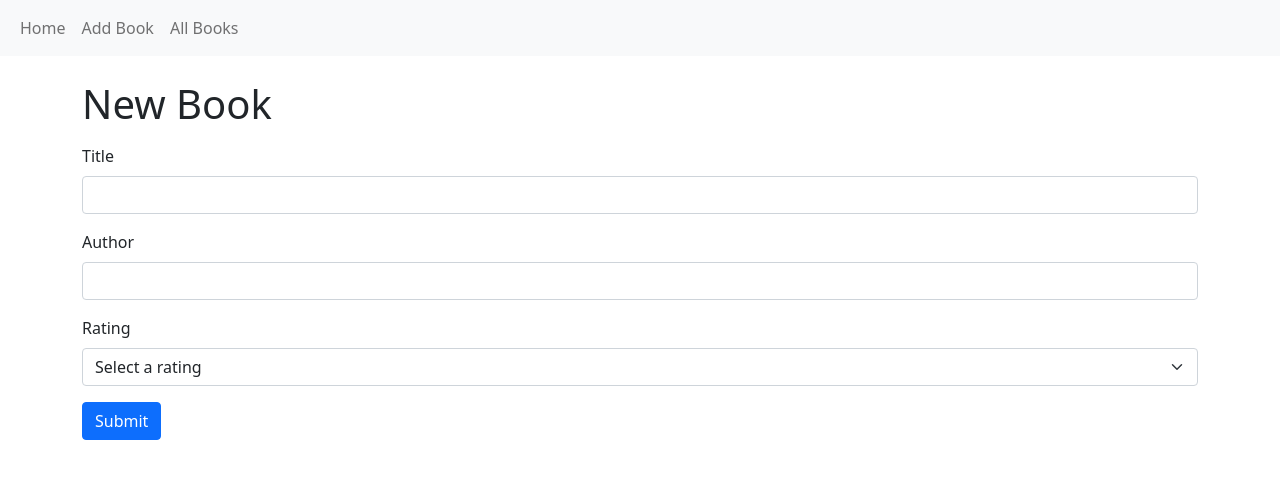
After one commit to jacobtie/itsc-3155-module-10-demo, a Flask app: page /books/new in a window 1280 px wide. The commit adds this page. Shown: the top 479 px of the page. Run offline with Flask 2, Linux system fonts and the light colour scheme.

Commit message:
Finishing demo

```diff
--- a/app.py
+++ b/app.py
@@ -1,6 +1,7 @@
 from flask import Flask, render_template
 
-from models import Book, db
+from blueprints.book_blueprint import router as book_router
+from models import db
 
 app = Flask(__name__)
 
@@ -16,7 +17,4 @@ def index():
     return render_template('index.html')
 
 
-@app.get('/books')
-def get_all_books():
-    all_books = Book.query.all()
-    return render_template('all_books.html', books=all_books)
+app.register_blueprint(book_router)
--- /dev/null
+++ b/blueprints/book_blueprint.py
@@ -0,0 +1,72 @@
+from flask import Blueprint, abort, redirect, render_template, request
+from models import Book, db
+
+router = Blueprint('book_router', __name__, url_prefix='/books')
+
+
+@router.get('')
+def get_all_books():
+    all_books = Book.query.all()
+    return render_template('all_books.html', books=all_books)
+
+
+@router.get('/<book_id>')
+def get_single_book(book_id):
+    # single_book = Book.query.get(book_id)
+    # if not single_book:
+    #     abort(404)
+    single_book = Book.query.get_or_404(book_id)
+    # single_book = Book.query.filter_by(book_id=book_id).first()
+    return render_template('single_book.html', book=single_book)
+
+
+@router.get('/new')
+def get_new_book_form():
+    return render_template('new_book_form.html')
+
+
+@router.post('')
+def create_book():
+    title = request.form.get('title', '')
+    author = request.form.get('author', '')
+    rating = request.form.get('rating', 0, type=int)
+
+    if title == '' or author == '' or rating < 1 or rating > 5:
+        abort(400)
+
+    new_book = Book(title=title, author=author, rating=rating)
+    db.session.add(new_book)
+    db.session.commit()
+
+    return redirect(f'/books/{new_book.book_id}')
+
+
+@router.get('/<book_id>/edit')
+def get_edit_book_form(book_id):
+    book_to_edit = Book.query.get_or_404(book_id)
+    return render_template('edit_book_form.html', book=book_to_edit)
+
+
+@router.post('/<book_id>')
+def update_book(book_id):
+    book_to_update = Book.query.get_or_404(book_id)
+    author = request.form.get('author', '')
+    rating = request.form.get('rating', 0, type=int)
+
+    if author == '' or rating < 1 or rating > 5:
+        abort(400)
+
+    book_to_update.author = author
+    book_to_update.rating = rating
+
+    db.session.commit()
+
+    return redirect(f'/books/{book_id}')
+
+
+@router.post('/<book_id>/delete')
+def delete_book(book_id):
+    book_to_delete = Book.query.get_or_404(book_id)
+    db.session.delete(book_to_delete)
+    db.session.commit()
+    return redirect('/books')
--- a/templates/_layout.html
+++ b/templates/_layout.html
@@ -20,7 +20,7 @@
             <a class="nav-link" href="/">Home</a>
           </li>
           <li class="nav-item">
-            <a class="nav-link" href="#">Add Book</a>
+            <a class="nav-link" href="/books/new">Add Book</a>
           </li>
           <li class="nav-item">
             <a class="nav-link" href="/books">All Books</a>
--- a/templates/all_books.html
+++ b/templates/all_books.html
@@ -13,7 +13,7 @@
   <tbody>
     {% for book in books %}
     <tr>
-      <td>{{ book.title }}</td>
+      <td><a href="/books/{{ book.book_id }}">{{ book.title }}</a></td>
       <td>{{ book.author }}</td>
       <td>{{ book.rating }}</td>
     </tr>
--- /dev/null
+++ b/templates/new_book_form.html
@@ -0,0 +1,25 @@
+{% extends '_layout.html' %}
+
+{% block body %}
+<h1 class="mb-3">New Book</h1>
+<form action="/books" method="post">
+  <div class="mb-3">
+    <label for="title" class="form-label">Title</label>
+    <input type="text" name="title" id="title" class="form-control" autocomplete="off" required>
+  </div>
+  <div class="mb-3">
+    <label for="author" class="form-label">Author</label>
+    <input type="text" name="author" id="author" class="form-control" autocomplete="off" required>
+  </div>
+  <div class="mb-3">
+    <label for="rating" class="form-label">Rating</label>
+    <select name="rating" id="rating" class="form-select" required>
+      <option value="" selected disabled>Select a rating</option>
+      {% for num in range(1, 6) %}
+      <option value="{{ num }}">{{ num }}</option>
+      {% endfor %}
+    </select>
+  </div>
+  <button type="submit" class="btn btn-primary">Submit</button>
+</form>
+{% endblock %}
```
Also changed, not shown: templates/edit_book_form.html (added, +25 -0 lines), templates/single_book.html (added, +10 -0 lines).
